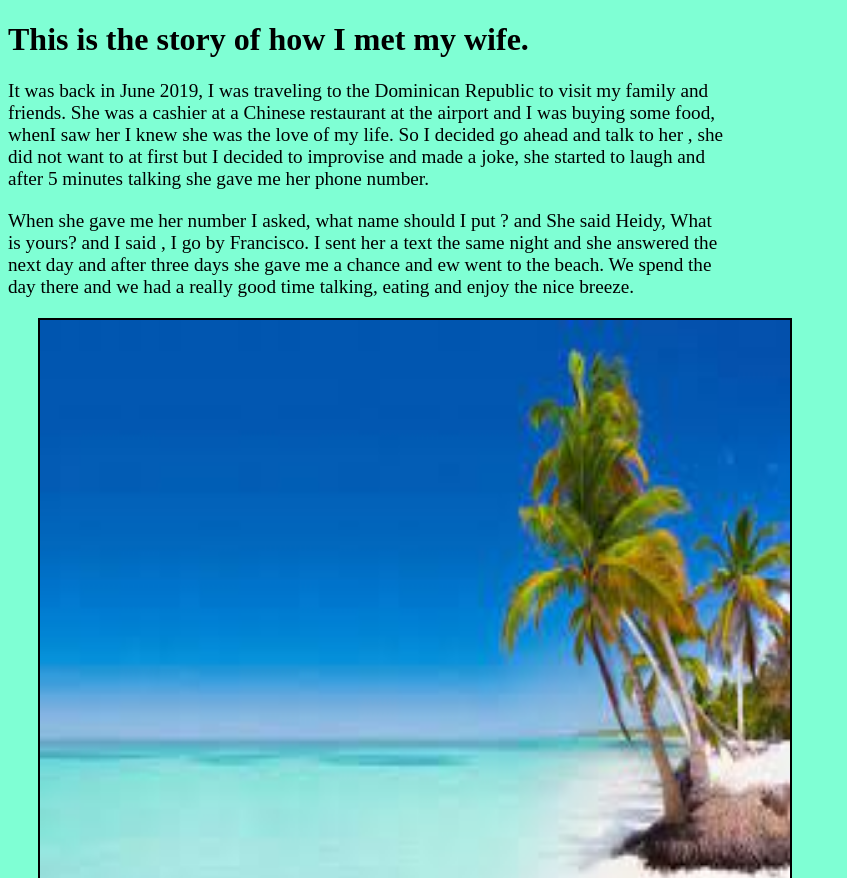
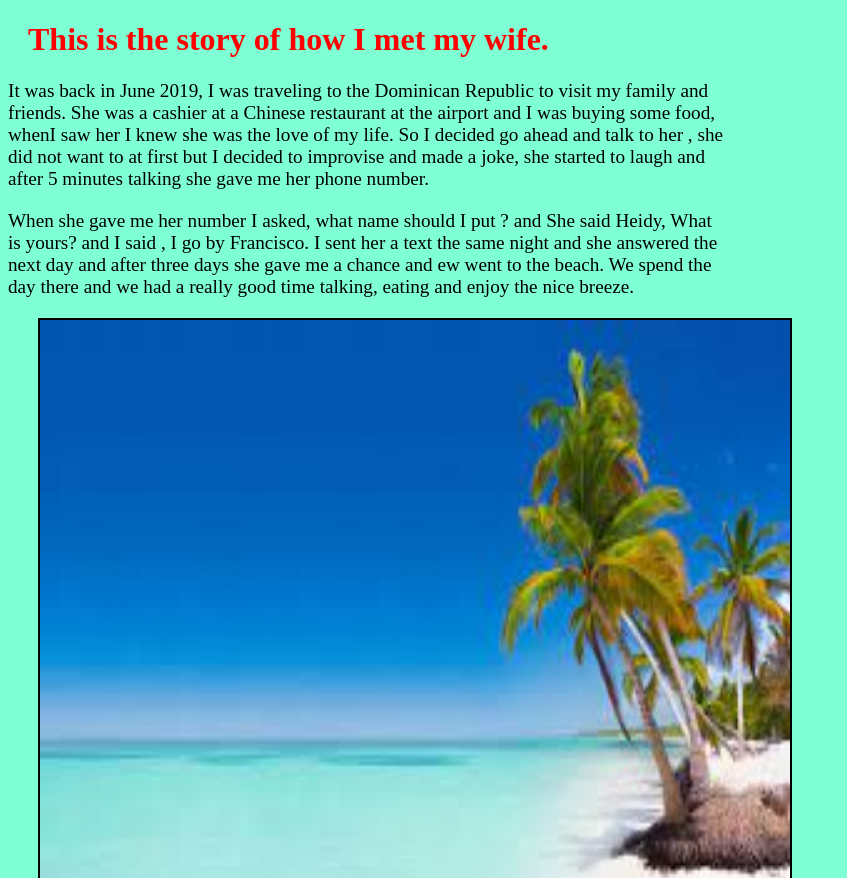
Before and after one commit to PHL-LC101-April22/js-assignment-4-html-me-something-Fran-0419, a website: page index.html in a window 1280 px wide. Shown: the top 878 px of the page, without its empty margins (0-847 px from the left). Drawn offline with Linux system fonts and the light colour scheme.

Commit message:
added more css

```diff
--- a/index.html
+++ b/index.html
@@ -5,8 +5,8 @@
       <link rel="stylesheet" href="styles.css">
    </head>
    <body>
-      <header>
-         <h1 id="mainHeading ">This is the story of how I met my wife.</h1>
+      <header id="mainHeading">
+         <h1>This is the story of how I met my wife.</h1>
       </header>
       <main>
          <!-- //the <main> tag specifies the main content of a document. -->
--- a/styles.css
+++ b/styles.css
@@ -8,7 +8,6 @@ body{
 #mainHeading {
     align-items: center;
     color: red;
-    display: flex;
     margin-left: 20px;
 }
 .images{
```
